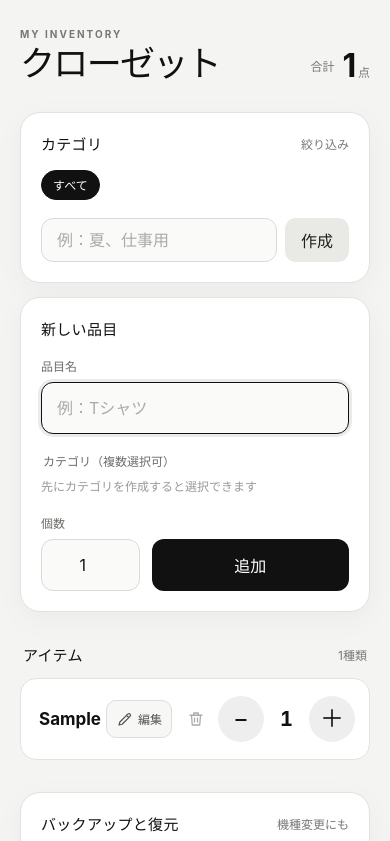
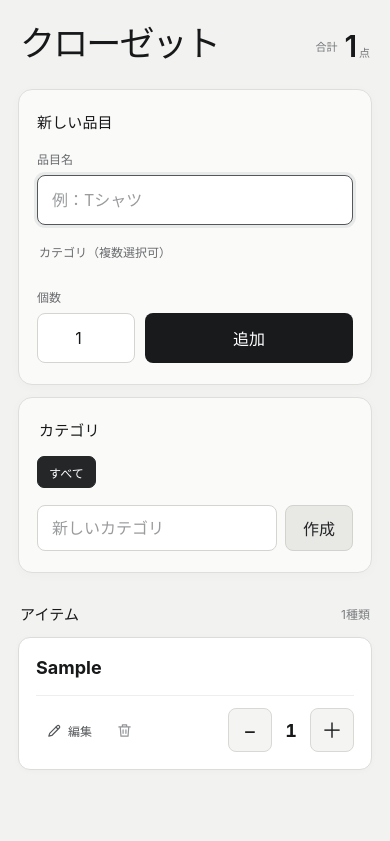
Before and after one commit to kyoutyan9689-gif/closet, a plain HTML site: page index.html in a window 390 px wide. Both pictures are taken after typing "Sample" into the empty fields and a click on the button "追加". Shown: the top 841 px of the page. Drawn offline with Linux system fonts and the light colour scheme.

Commit message:
Refresh closet interface for mobile use

```diff
--- a/app.js
+++ b/app.js
@@ -287,7 +287,7 @@ function renderItems() {
     ? `${items.length}種類`
     : `${visibleItems.length}種類 / 全${items.length}種類`;
   emptyState.hidden = visibleItems.length > 0;
-  emptyMessage.textContent = items.length ? "別のカテゴリを選んでください" : "上のフォームから追加してください";
+  emptyMessage.textContent = items.length ? "別のカテゴリを選択してください" : "";
 }
 
 function render() {
--- a/index.html
+++ b/index.html
@@ -3,7 +3,7 @@
   <head>
     <meta charset="UTF-8" />
     <meta name="viewport" content="width=device-width, initial-scale=1, viewport-fit=cover" />
-    <meta name="theme-color" content="#f4f4f2" />
+    <meta name="theme-color" content="#121315" />
     <meta name="apple-mobile-web-app-capable" content="yes" />
     <meta name="apple-mobile-web-app-status-bar-style" content="default" />
     <meta name="apple-mobile-web-app-title" content="クローゼット" />
@@ -17,30 +17,13 @@
   <body>
     <main class="app-shell">
       <header class="app-header">
-        <div>
-          <p class="eyebrow">MY INVENTORY</p>
         <h1>クローゼット</h1>
-        </div>
         <div class="total" aria-live="polite">
           <span>合計</span>
           <strong id="total-count">0</strong>
           <small>点</small>
         </div>
       </header>
-
-      <section class="category-panel" aria-labelledby="category-title">
-        <div class="section-heading">
-          <h2 id="category-title">カテゴリ</h2>
-          <span>絞り込み</span>
-        </div>
-        <div id="category-filters" class="chip-list filter-list" aria-label="カテゴリで絞り込む"></div>
-        <form id="category-form" class="category-form">
-          <label class="sr-only" for="category-name">新しいカテゴリ名</label>
-          <input id="category-name" type="text" maxlength="20" placeholder="例：夏、仕事用" autocomplete="off" required />
-          <button type="submit">作成</button>
-        </form>
-        <div id="category-management" class="category-management" aria-label="カテゴリの管理"></div>
-      </section>
 
       <section class="add-panel" aria-labelledby="add-title">
         <h2 id="add-title">新しい品目</h2>
@@ -63,6 +46,19 @@
         </form>
       </section>
 
+      <section class="category-panel" aria-labelledby="category-title">
+        <div class="section-heading">
+          <h2 id="category-title">カテゴリ</h2>
+        </div>
+        <div id="category-filters" class="chip-list filter-list" aria-label="カテゴリで絞り込む"></div>
+        <form id="category-form" class="category-form">
+          <label class="sr-only" for="category-name">新しいカテゴリ名</label>
+          <input id="category-name" type="text" maxlength="20" placeholder="新しいカテゴリ" autocomplete="off" required />
+          <button type="submit">作成</button>
+        </form>
+        <div id="category-management" class="category-management" aria-label="カテゴリの管理"></div>
+      </section>
+
       <section class="inventory" aria-labelledby="inventory-title">
         <div class="section-heading">
           <h2 id="inventory-title">アイテム</h2>
@@ -71,12 +67,12 @@
         <ul id="item-list" class="item-list"></ul>
         <div id="empty-state" class="empty-state">
           <div class="empty-icon" aria-hidden="true">＋</div>
-          <p>まだ品目がありません</p>
-          <span id="empty-message">上のフォームから追加してください</span>
+          <p>品目がありません</p>
+          <span id="empty-message"></span>
         </div>
       </section>
 
-      <section class="backup-panel" aria-labelledby="backup-title">
+      <section class="backup-panel" aria-labelledby="backup-title" hidden>
         <div class="section-heading">
           <h2 id="backup-title">バックアップと復元</h2>
           <span>機種変更にも</span>
@@ -93,11 +89,11 @@
 
     <template id="item-template">
       <li class="item-card">
-        <div class="item-info">
         <div class="item-details">
           <h3 class="item-name"></h3>
           <div class="item-categories chip-list"></div>
         </div>
+        <div class="item-actions">
           <button class="edit-button" type="button" aria-label="編集">
             <svg viewBox="0 0 24 24" aria-hidden="true"><path d="m4 20 4.2-1 10.5-10.5a2.1 2.1 0 0 0-3-3L5.2 16 4 20Zm10-13 3 3" /></svg>
             <span>編集</span>
@@ -105,11 +101,11 @@
           <button class="icon-button delete-button" type="button" aria-label="削除">
             <svg viewBox="0 0 24 24" aria-hidden="true"><path d="M4 7h16M9 7V4h6v3m3 0-1 13H7L6 7m4 4v5m4-5v5" /></svg>
           </button>
-        </div>
           <div class="stepper">
             <button class="step-button decrease" type="button" aria-label="1つ減らす">−</button>
             <output class="item-count" aria-live="polite"></output>
             <button class="step-button increase" type="button" aria-label="1つ増やす">＋</button>
+          </div>
         </div>
       </li>
     </template>
--- a/styles.css
+++ b/styles.css
@@ -1,275 +1,108 @@
 :root {
   color-scheme: light;
   font-family: -apple-system, BlinkMacSystemFont, "Helvetica Neue", "Hiragino Sans", "Yu Gothic UI", sans-serif;
-  background: #f4f4f2;
-  color: #111;
+  background: #f2f2f0;
+  color: #171819;
   font-synthesis: none;
   -webkit-tap-highlight-color: transparent;
 }
 
 * { box-sizing: border-box; }
-
-body {
-  margin: 0;
-  min-width: 320px;
-  min-height: 100dvh;
-  background: #f4f4f2;
-}
-
+body { margin: 0; min-width: 320px; min-height: 100dvh; overflow-x: hidden; background: #f2f2f0; }
 button, input, textarea { font: inherit; }
 button { touch-action: manipulation; }
+[hidden] { display: none !important; }
 .sr-only { position: absolute; width: 1px; height: 1px; padding: 0; overflow: hidden; clip: rect(0, 0, 0, 0); white-space: nowrap; border: 0; }
 
-.app-shell {
-  width: min(100%, 560px);
-  margin: 0 auto;
-  padding: calc(env(safe-area-inset-top) + 28px) 20px calc(env(safe-area-inset-bottom) + 40px);
-}
+.app-shell { width: min(100%, 580px); margin: 0 auto; padding: calc(env(safe-area-inset-top) + 26px) 18px calc(env(safe-area-inset-bottom) + 42px); }
+.app-header { display: flex; align-items: flex-end; justify-content: space-between; gap: 16px; margin: 0 2px 28px; }
+h1 { margin: 0; font-size: clamp(30px, 9vw, 42px); font-weight: 650; line-height: 1; letter-spacing: -.055em; }
+.total { display: flex; align-items: baseline; gap: 3px; white-space: nowrap; }
+.total span { align-self: center; margin-right: 4px; color: #747679; font-size: 11px; font-weight: 600; }
+.total strong { font-size: 30px; font-weight: 600; line-height: 1; letter-spacing: -.04em; }
+.total small { color: #747679; font-size: 11px; }
 
-.app-header {
-  display: flex;
-  align-items: flex-end;
-  justify-content: space-between;
-  gap: 16px;
-  margin-bottom: 30px;
-}
+.add-panel, .category-panel { padding: 21px 18px; border: 1px solid #dededb; border-radius: 14px; background: #fafaf9; box-shadow: 0 2px 12px rgba(0, 0, 0, .025); }
+.add-panel { margin-bottom: 12px; }
+.category-panel { margin-bottom: 30px; }
+.add-panel h2, .section-heading h2 { margin: 0; font-size: 15px; font-weight: 650; letter-spacing: .01em; }
+.section-heading { display: flex; align-items: center; justify-content: space-between; margin: 0 2px 13px; }
+.section-heading span { color: #7b7d80; font-size: 12px; }
+label { display: block; margin: 18px 0 8px; color: #686a6d; font-size: 12px; font-weight: 600; }
 
-.eyebrow {
-  margin: 0 0 5px;
-  color: #777;
-  font-size: 10px;
-  font-weight: 700;
-  letter-spacing: .2em;
-}
+input { width: 100%; min-height: 50px; padding: 0 14px; border: 1px solid #d4d4d1; border-radius: 8px; outline: 0; background: #fff; color: #171819; font-size: 16px; transition: border-color .15s, box-shadow .15s; }
+input:focus { border-color: #55585b; box-shadow: 0 0 0 3px rgba(35, 38, 41, .08); }
+input::placeholder { color: #999b9d; }
+.category-fieldset { min-width: 0; margin: 18px 0 2px; padding: 0; border: 0; }
+.category-fieldset legend { margin-bottom: 8px; color: #686a6d; font-size: 12px; font-weight: 600; }
+.category-hint { display: none; }
+.form-row { display: grid; grid-template-columns: minmax(86px, .8fr) 1.7fr; align-items: end; gap: 10px; }
+.quantity-field input { text-align: center; }
+.add-button, .save-button { min-height: 50px; border: 0; border-radius: 8px; background: #191a1c; color: #fff; font-weight: 650; cursor: pointer; }
+.add-button:active, .save-button:active { transform: scale(.985); background: #343638; }
 
-h1 { margin: 0; font-size: clamp(30px, 9vw, 42px); line-height: 1.05; letter-spacing: -.05em; }
-
-.total { display: flex; align-items: baseline; gap: 3px; white-space: nowrap; }
-.total span { align-self: center; margin-right: 5px; color: #777; font-size: 12px; font-weight: 600; }
-.total strong { font-size: 32px; line-height: 1; letter-spacing: -.04em; }
-.total small { color: #777; font-size: 12px; }
-
-.add-panel, .category-panel, .backup-panel {
-  padding: 20px;
-  border: 1px solid #e2e2de;
-  border-radius: 20px;
-  background: #fff;
-  box-shadow: 0 8px 30px rgba(0, 0, 0, .04);
-}
-
-.category-panel { margin-bottom: 14px; }
-.category-panel .section-heading { margin: 0 0 12px; }
 .chip-list { display: flex; flex-wrap: wrap; gap: 7px; min-width: 0; }
-.filter-list { flex-wrap: nowrap; margin-inline: -4px; padding: 4px; overflow-x: auto; scrollbar-width: none; }
+.filter-list { flex-wrap: nowrap; margin-inline: -3px; padding: 3px; overflow-x: auto; scrollbar-width: none; }
 .filter-list::-webkit-scrollbar { display: none; }
-.chip {
-  flex: 0 0 auto;
-  min-height: 30px;
-  padding: 5px 11px;
-  border: 1px solid #d9d9d4;
-  border-radius: 999px;
-  background: #f7f7f5;
-  color: #555;
-  font-size: 12px;
-  font-weight: 600;
-}
+.chip { flex: 0 0 auto; min-height: 32px; padding: 5px 11px; border: 1px solid #d6d6d3; border-radius: 7px; background: #f3f3f1; color: #5c5e61; font-size: 12px; font-weight: 600; }
 button.chip { cursor: pointer; }
-.chip.is-selected { border-color: #111; background: #111; color: #fff; }
-.category-form { display: grid; grid-template-columns: minmax(0, 1fr) auto; gap: 8px; margin-top: 14px; }
-.category-form input { min-height: 44px; }
-.category-form > button {
-  min-width: 64px;
-  border: 0;
-  border-radius: 11px;
-  background: #e9e9e5;
-  color: #222;
-  font-weight: 700;
-}
+.chip.is-selected { border-color: #242628; background: #242628; color: #fff; }
+.category-form { display: grid; grid-template-columns: minmax(0, 1fr) 68px; gap: 8px; margin-top: 14px; }
+.category-form input { min-height: 46px; }
+.category-form > button { min-height: 46px; border: 1px solid #d2d2cf; border-radius: 8px; background: #e8e8e5; color: #242527; font-weight: 650; cursor: pointer; }
 .category-management { display: flex; flex-wrap: wrap; gap: 6px; margin-top: 10px; }
 .category-management:empty { display: none; }
-.manage-chip { display: inline-flex; align-items: center; border: 1px solid #e2e2de; border-radius: 999px; background: #fafaf8; }
-.manage-chip .chip { min-height: 28px; padding-right: 4px; border: 0; background: transparent; }
-.manage-chip button:last-child { width: 32px; height: 32px; padding: 0; border: 0; background: transparent; color: #888; font-size: 18px; cursor: pointer; }
+.manage-chip { display: inline-flex; align-items: center; border: 1px solid #dededb; border-radius: 7px; background: #f7f7f5; }
+.manage-chip .chip { min-height: 30px; padding-right: 3px; border: 0; background: transparent; }
+.manage-chip button:last-child { width: 38px; height: 38px; padding: 0; border: 0; background: transparent; color: #797b7d; font-size: 18px; cursor: pointer; }
 
-.add-panel h2, .section-heading h2 { margin: 0; font-size: 15px; letter-spacing: .02em; }
-label { display: block; margin: 18px 0 8px; color: #6b6b68; font-size: 12px; font-weight: 600; }
-.category-fieldset { min-width: 0; margin: 18px 0 2px; padding: 0; border: 0; }
-.category-fieldset legend { margin-bottom: 8px; color: #6b6b68; font-size: 12px; font-weight: 600; }
-.category-hint { color: #999; font-size: 12px; }
+.inventory { margin-top: 0; }
+.item-list { display: grid; gap: 10px; margin: 0; padding: 0; list-style: none; }
+.item-card { min-width: 0; padding: 17px; border: 1px solid #dcdcd9; border-radius: 12px; background: #fff; box-shadow: 0 1px 7px rgba(0, 0, 0, .025); animation: appear .2s ease-out; }
+@keyframes appear { from { opacity: 0; transform: translateY(-4px); } }
+.item-details { min-width: 0; }
+.item-name { display: -webkit-box; overflow: hidden; margin: 0; font-size: 18px; font-weight: 650; line-height: 1.4; overflow-wrap: anywhere; -webkit-box-orient: vertical; -webkit-line-clamp: 2; }
+.item-categories { gap: 5px; margin-top: 9px; }
+.item-categories:empty { display: none; }
+.item-categories .chip { min-height: 23px; padding: 2px 7px; border-color: #e2e2df; border-radius: 5px; background: #f7f7f5; color: #747679; font-size: 10px; font-weight: 500; }
+.item-actions { display: flex; min-width: 0; align-items: center; margin-top: 15px; padding-top: 12px; border-top: 1px solid #eeeeeb; }
+.edit-button { display: inline-flex; min-height: 44px; align-items: center; gap: 5px; padding: 0 10px; border: 0; background: transparent; color: #55575a; font-size: 12px; font-weight: 650; cursor: pointer; }
+.edit-button svg, .icon-button svg { width: 17px; fill: none; stroke: currentColor; stroke-linecap: round; stroke-linejoin: round; stroke-width: 1.7; }
+.icon-button { display: grid; flex: 0 0 44px; width: 44px; height: 44px; place-items: center; border: 0; background: transparent; color: #929497; cursor: pointer; }
+.edit-button:active, .icon-button:active { color: #111; background: #f2f2f0; }
+.stepper { display: grid; grid-template-columns: 44px minmax(38px, auto) 44px; align-items: center; margin-left: auto; }
+.step-button { width: 44px; height: 44px; border: 1px solid #d8d8d5; border-radius: 8px; background: #f4f4f2; color: #1d1e20; font-size: 21px; line-height: 1; cursor: pointer; }
+.step-button:active { transform: scale(.94); background: #e4e4e1; }
+.step-button:disabled { color: #b8b9ba; cursor: default; }
+.item-count { min-width: 38px; padding-inline: 4px; text-align: center; font-size: 18px; font-weight: 650; font-variant-numeric: tabular-nums; }
+.empty-state { padding: 50px 20px; text-align: center; color: #77797b; }
+.empty-icon { display: grid; width: 44px; height: 44px; margin: 0 auto 13px; place-items: center; border: 1px solid #c8c8c5; border-radius: 50%; font-size: 21px; }
+.empty-state p { margin: 0; color: #505255; font-size: 14px; font-weight: 600; }
+.empty-state span:empty { display: none; }
 
-input {
-  width: 100%;
-  min-height: 52px;
-  padding: 0 15px;
-  border: 1px solid #dadad6;
-  border-radius: 12px;
-  outline: 0;
-  background: #fafaf8;
-  color: #111;
-  font-size: 16px;
-  transition: border-color .15s, box-shadow .15s;
-}
-
-input:focus { border-color: #111; box-shadow: 0 0 0 3px rgba(0, 0, 0, .08); }
-input::placeholder { color: #aaa; }
-.form-row { display: grid; grid-template-columns: minmax(88px, 1fr) 2fr; align-items: end; gap: 12px; }
-.quantity-field input { text-align: center; }
-
-.add-button {
-  min-height: 52px;
-  border: 0;
-  border-radius: 12px;
-  background: #111;
-  color: #fff;
-  font-weight: 700;
-  cursor: pointer;
-}
-
-.add-button:active { transform: scale(.98); background: #333; }
-.inventory { margin-top: 32px; }
-.section-heading { display: flex; align-items: center; justify-content: space-between; margin: 0 3px 13px; }
-.section-heading span { color: #777; font-size: 12px; }
-.item-list { display: grid; gap: 10px; margin: 0; padding: 0; list-style: none; }
-
-.item-card {
-  display: grid;
-  grid-template-columns: minmax(0, 1fr) auto;
-  align-items: center;
-  min-height: 82px;
-  padding: 14px 14px 14px 18px;
-  border: 1px solid #e2e2de;
-  border-radius: 16px;
-  background: #fff;
-  animation: appear .2s ease-out;
-}
-
-@keyframes appear { from { opacity: 0; transform: translateY(-5px); } }
-.item-info { min-width: 0; display: flex; align-items: center; gap: 2px; }
-.item-details { min-width: 0; flex: 1; }
-.item-name { overflow: hidden; margin: 0; font-size: 17px; text-overflow: ellipsis; white-space: nowrap; }
-.item-categories { gap: 4px; margin-top: 6px; }
-.item-categories:empty { display: none; }
-.item-categories .chip { min-height: 22px; padding: 2px 8px; font-size: 10px; }
-
-.icon-button {
-  display: grid;
-  flex: 0 0 44px;
-  width: 44px;
-  height: 44px;
-  place-items: center;
-  border: 0;
-  background: transparent;
-  color: #aaa;
-  cursor: pointer;
-}
-.icon-button svg, .edit-button svg { width: 18px; fill: none; stroke: currentColor; stroke-linecap: round; stroke-linejoin: round; stroke-width: 1.7; }
-.icon-button:active { color: #111; }
-.edit-button {
-  display: inline-flex;
-  flex: 0 0 auto;
-  min-height: 38px;
-  align-items: center;
-  gap: 4px;
-  padding: 0 9px;
-  border: 1px solid #deded9;
-  border-radius: 10px;
-  background: #f7f7f5;
-  color: #555;
-  font-size: 12px;
-  font-weight: 700;
-  cursor: pointer;
-}
-.edit-button:active { background: #e9e9e5; color: #111; }
-.stepper { display: grid; grid-template-columns: 46px 45px 46px; align-items: center; }
-
-.step-button {
-  width: 46px;
-  height: 46px;
-  border: 0;
-  border-radius: 50%;
-  background: #eee;
-  color: #111;
-  font-size: 24px;
-  line-height: 1;
-  cursor: pointer;
-}
-.step-button:active { transform: scale(.92); background: #ddd; }
-.step-button:disabled { color: #bbb; cursor: default; }
-.item-count { text-align: center; font-size: 20px; font-weight: 700; font-variant-numeric: tabular-nums; }
-
-.empty-state { padding: 48px 20px; text-align: center; color: #777; }
-.empty-state[hidden] { display: none; }
-.empty-icon { display: grid; width: 48px; height: 48px; margin: 0 auto 14px; place-items: center; border: 1px solid #ccc; border-radius: 50%; font-size: 24px; }
-.empty-state p { margin: 0 0 5px; color: #444; font-size: 15px; font-weight: 600; }
-.empty-state span { font-size: 12px; }
-
-.backup-panel { margin-top: 32px; }
-.backup-panel .section-heading { margin: 0 0 10px; }
-.backup-description { margin: 0 0 18px; color: #666; font-size: 13px; line-height: 1.65; }
-.backup-button, .restore-button {
-  width: 100%;
-  min-height: 52px;
-  border-radius: 12px;
-  font-weight: 700;
-  cursor: pointer;
-}
-.backup-button { border: 0; background: #111; color: #fff; }
-.restore-button { margin-top: 12px; border: 1px solid #111; background: #fff; color: #111; }
-.backup-button:active, .restore-button:active { transform: scale(.99); }
-.backup-divider { display: flex; align-items: center; gap: 12px; margin: 22px 0 0; color: #999; font-size: 11px; }
-.backup-divider::before, .backup-divider::after { height: 1px; flex: 1; background: #e5e5e1; content: ""; }
-.backup-panel textarea {
-  width: 100%;
-  min-height: 132px;
-  padding: 13px 15px;
-  resize: vertical;
-  border: 1px solid #dadad6;
-  border-radius: 12px;
-  outline: 0;
-  background: #fafaf8;
-  color: #111;
-  font-size: 16px;
-  line-height: 1.45;
-}
-.backup-panel textarea:focus { border-color: #111; box-shadow: 0 0 0 3px rgba(0, 0, 0, .08); }
-.backup-status { min-height: 20px; margin: 10px 2px 0; color: #257044; font-size: 13px; font-weight: 600; }
-.backup-status.is-error { color: #b42318; }
-
-.edit-dialog {
-  width: min(calc(100% - 28px), 500px);
-  max-height: calc(100dvh - 28px);
-  padding: 0;
-  overflow: auto;
-  border: 0;
-  border-radius: 20px;
-  background: #fff;
-  box-shadow: 0 20px 70px rgba(0, 0, 0, .25);
-}
-.edit-dialog::backdrop { background: rgba(0, 0, 0, .42); }
+.edit-dialog { width: min(calc(100% - 28px), 500px); max-height: calc(100dvh - 28px); padding: 0; overflow: auto; border: 1px solid #d8d8d5; border-radius: 14px; background: #fafaf9; box-shadow: 0 20px 70px rgba(0, 0, 0, .25); }
+.edit-dialog::backdrop { background: rgba(12, 13, 14, .55); backdrop-filter: blur(2px); }
 .edit-dialog form { padding: 20px; }
 .dialog-heading { display: flex; align-items: center; justify-content: space-between; }
 .dialog-heading h2 { margin: 0; font-size: 18px; }
-.close-button { width: 44px; height: 44px; border: 0; background: transparent; color: #777; font-size: 28px; cursor: pointer; }
-.save-button { width: 100%; min-height: 52px; margin-top: 24px; border: 0; border-radius: 12px; background: #111; color: #fff; font-weight: 700; cursor: pointer; }
+.close-button { width: 44px; height: 44px; border: 0; background: transparent; color: #747679; font-size: 27px; cursor: pointer; }
+.save-button { width: 100%; margin-top: 24px; }
 .restore-dialog-content { padding: 20px; }
 .restore-dialog-content > p { margin: 14px 0 18px; color: #555; font-size: 14px; line-height: 1.65; }
-.restore-summary { display: grid; gap: 1px; overflow: hidden; margin: 0; border: 1px solid #e2e2de; border-radius: 12px; background: #e2e2de; }
-.restore-summary div { display: flex; justify-content: space-between; padding: 13px 14px; background: #fafaf8; }
-.restore-summary dt { color: #666; }
+.restore-summary { display: grid; gap: 1px; overflow: hidden; margin: 0; border: 1px solid #ddd; border-radius: 8px; background: #ddd; }
+.restore-summary div { display: flex; justify-content: space-between; padding: 13px 14px; background: #fafaf9; }
 .restore-summary dd { margin: 0; font-weight: 700; }
 .dialog-actions { display: grid; grid-template-columns: 1fr 1fr; gap: 10px; margin-top: 20px; }
-.dialog-actions button { min-height: 50px; border-radius: 12px; font-weight: 700; cursor: pointer; }
-.cancel-button { border: 1px solid #d6d6d1; background: #fff; color: #333; }
-.danger-button { border: 0; background: #b42318; color: #fff; }
+.dialog-actions button { min-height: 50px; border-radius: 8px; font-weight: 700; }
+.cancel-button { border: 1px solid #d6d6d1; background: #fff; }
+.danger-button { border: 0; background: #8d2924; color: #fff; }
 
-@media (max-width: 380px) {
-  .app-shell { padding-inline: 14px; }
-  .item-card { grid-template-columns: 1fr; gap: 8px; padding-left: 14px; }
-  .stepper { justify-self: end; }
-  .stepper { grid-template-columns: 42px 38px 42px; }
+@media (max-width: 370px) {
+  .app-shell { padding-inline: 13px; }
+  .item-card { padding-inline: 13px; }
+  .edit-button { padding-inline: 7px; }
+  .edit-button span { position: absolute; width: 1px; height: 1px; overflow: hidden; clip: rect(0, 0, 0, 0); }
+  .stepper { grid-template-columns: 42px minmax(34px, auto) 42px; }
   .step-button { width: 42px; height: 42px; }
 }
-
-@media (prefers-reduced-motion: reduce) {
-  *, *::before, *::after { scroll-behavior: auto !important; animation-duration: .01ms !important; }
-}
+@media (prefers-reduced-motion: reduce) { *, *::before, *::after { scroll-behavior: auto !important; animation-duration: .01ms !important; } }
--- a/sw.js
+++ b/sw.js
@@ -1,4 +1,4 @@
-const CACHE_NAME = "closet-v4";
+const CACHE_NAME = "closet-v5";
 const APP_FILES = [
   "./",
   "./index.html",
```
Also changed, not shown: manifest.json. Lines whose indentation alone changed are shown as unchanged.
